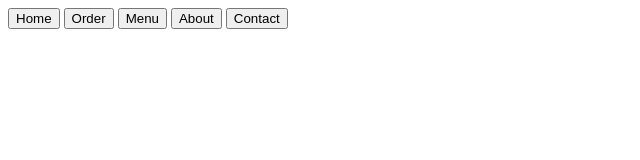
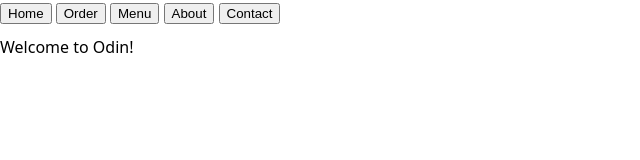
Before and after one commit to scojr/restaurant-page, a website built with webpack: page src/template.html in a window 1280 px wide. Shown: the whole page, without its empty margins (0-640 px from the left). Built offline with nearby package versions, Linux system fonts and the light colour scheme.

```diff
--- /dev/null
+++ b/src/home.js
@@ -0,0 +1,9 @@
+import { docElements } from ".";
+
+function pageLoader() {
+  const header = document.createElement("h1");
+  header.textContent = "Welcome to Odin!";
+  docElements.content.appendChild(header);
+}
+
+export { pageLoader };
--- a/src/index.js
+++ b/src/index.js
@@ -1,3 +1,11 @@
 import "./styles.css";
+import { pageLoader } from "./home";
 
-console.log("hello world");
+export const docElements = (function () {
+  const content = document.querySelector("#content");
+  const nav = document.querySelector("nav");
+  const buttons = document.querySelectorAll("button");
+  return { content, nav, buttons }
+})();
+
+pageLoader();
--- a/src/styles.css
+++ b/src/styles.css
@@ -0,0 +1,45 @@
+*,
+*::before,
+*::after {
+  box-sizing: border-box;
+}
+
+:root {
+  --primary-color: orange;
+}
+
+html {
+  line-height: 1.5;
+  font-size: 20;
+  font-family: ui-sans-serif, system-ui, sans-serif, "Apple Color Emoji", "Segoe UI Emoji", "Segoe UI Symbol", "Noto Color Emoji"
+}
+
+ol[role="list"],
+ul[role="list"] {
+  list-style: none;
+  padding-inline: 0;
+}
+
+h1,
+h2,
+h3,
+h4,
+h5 {
+  font-size: inherit;
+  font-weight: inherit;
+}
+
+img,
+picture,
+video,
+canvas,
+svg {
+  display: block;
+  max-inline-size: 100%;
+}
+
+body {
+  min-height: 100vh;
+  margin: 0;
+  padding: 0;
+}
```
Also changed, not shown: src/template.html (+2 -1 lines).
